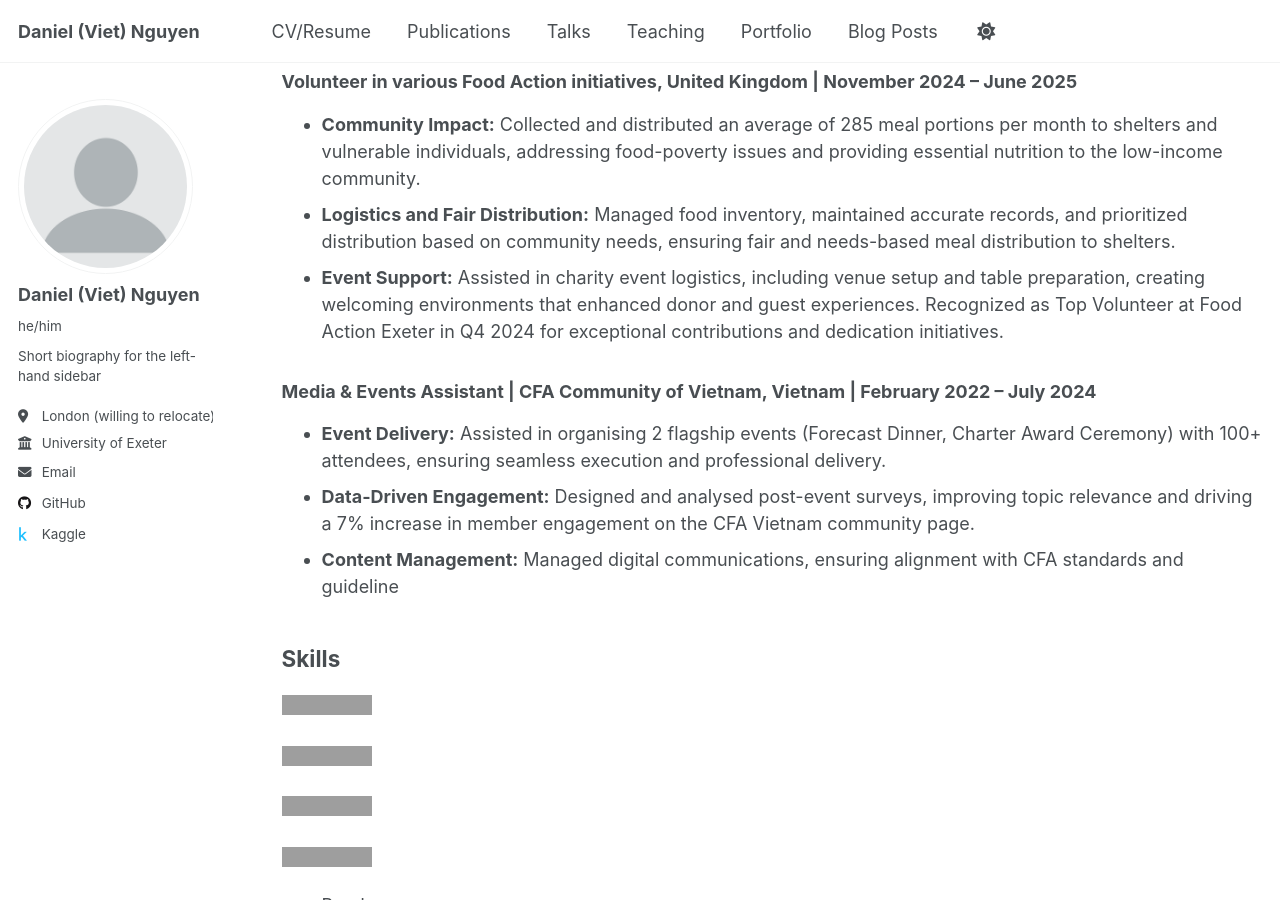
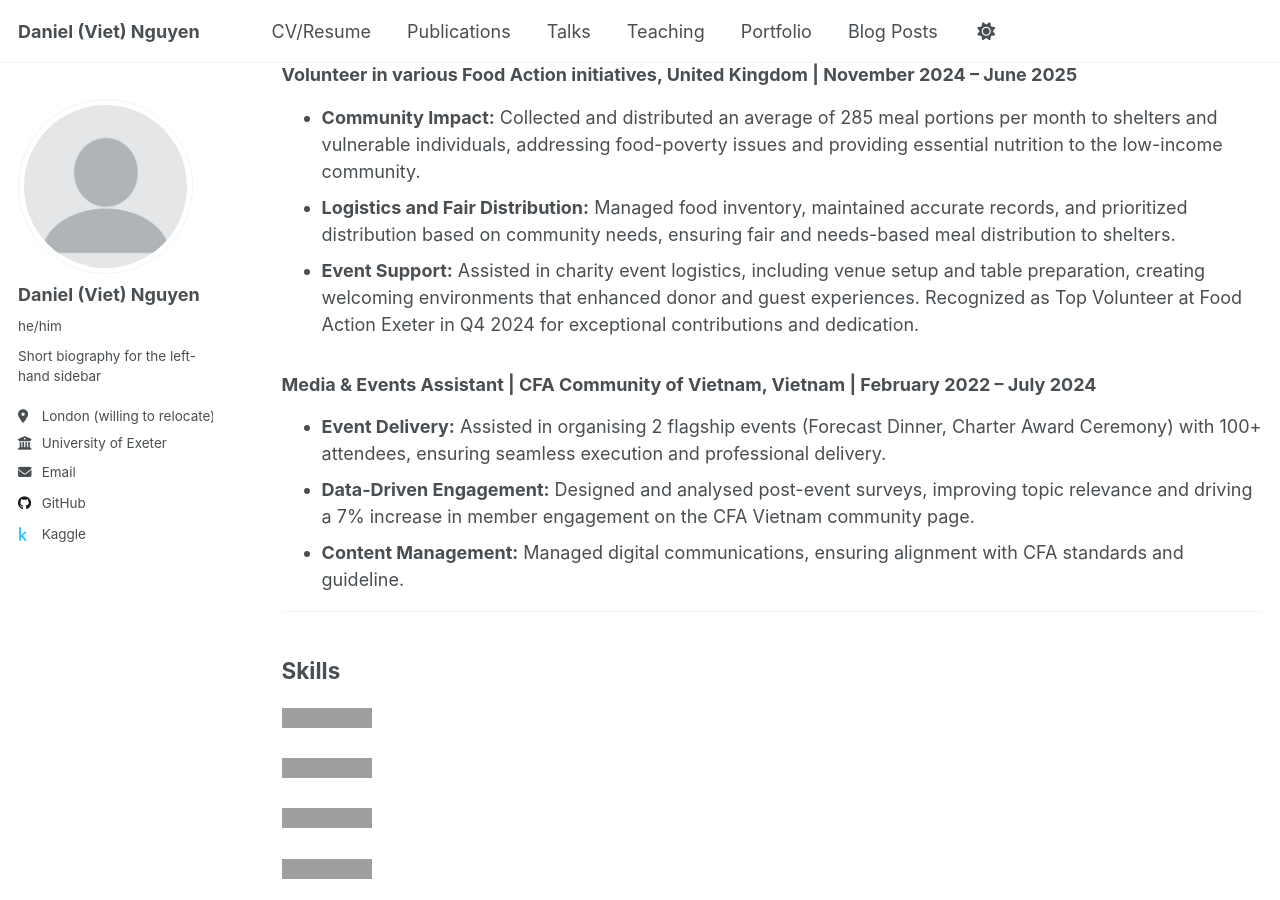
Before and after one commit to Danny-NG-9999/Danny-NG-9999.github.io, a Jekyll site: the page built from _pages/cv.md, in a window 1280 px wide and 900 px high, scrolled down 2524 px. Built offline with Jekyll 4.4.1, drawn with Linux system fonts in a browser that asks for light colours; a script that is not in the unit is left out; grey boxes are pictures that could not be loaded.

Commit message:
update CV

```diff
--- a/_pages/cv.md
+++ b/_pages/cv.md
@@ -9,10 +9,9 @@
 
 {% include base_path %}
 
-## 📎 Download a PDF version of this resume [here](/assets/files/YourName_Resume.pdf){: .btn .btn--primary target="_blank" }
+📎 Download a PDF version of this resume [here](/files/Resume_2025.pdf){: .btn .btn--primary target="_blank" }
 
 ---
-
 ## EDUCATION
 ### MSc Financial Economics, University of Exeter, United Kingdom
 **September 2024 – September 2025**
@@ -25,7 +24,6 @@
     *   **VOIZ Climate Simulation Challenge:** Ranked Top 15 out of 164 teams from 39 UK universities in VOIZ Academy’s national climate case challenge, demonstrating analytical thinking, and effective teamwork under real-world conditions.
 
 ---
-
 ## PROFESSIONAL EXPERIENCE
 ### Transaction Advisory Analyst | Grant Thornton, Vietnam | November 2022 – July 2024
 
@@ -43,19 +41,20 @@
 - **Compliance and Control Testing:** Assessed privileged access rights and application security configurations during system reviews to ensure SOX compliance. Identified and facilitated the remediation of five high-priority access vulnerabilities, strengthening clients’ compliance posture and enhancing the overall control environment.
 - **Project Management:** Contributed to a £3.4m data governance transformation programme, supporting KPMG Lighthouse experts and client teams in aligning data strategy with ISO 27001 and GDPR standards. Assisted with stakeholder communications by preparing presentations, Q&A logs, and progress reports, and processed project documentation for KPMG experts, helping ensure milestones were delivered on time, within budget, and in line with regulatory requirements.
 
+---
 ## COMMUNITY SERVICE & EXTRA CURRICULAR ACTIVITIES
 
 ### Volunteer in various Food Action initiatives, United Kingdom | November 2024 – June 2025
 - **Community Impact:** Collected and distributed an average of 285 meal portions per month to shelters and vulnerable individuals, addressing food-poverty issues and providing essential nutrition to the low-income community.
 - **Logistics and Fair Distribution:** Managed food inventory, maintained accurate records, and prioritized distribution based on community needs, ensuring fair and needs-based meal distribution to shelters.
-- **Event Support:** Assisted in charity event logistics, including venue setup and table preparation, creating welcoming environments that enhanced donor and guest experiences. Recognized as Top Volunteer at Food Action Exeter in Q4 2024 for exceptional contributions and dedication
-initiatives.
+- **Event Support:** Assisted in charity event logistics, including venue setup and table preparation, creating welcoming environments that enhanced donor and guest experiences. Recognized as Top Volunteer at Food Action Exeter in Q4 2024 for exceptional contributions and dedication.
 
 ### Media & Events Assistant | CFA Community of Vietnam, Vietnam | February 2022 – July 2024
 - **Event Delivery:** Assisted in organising 2 flagship events (Forecast Dinner, Charter Award Ceremony) with 100+ attendees, ensuring seamless execution and professional delivery.
 - **Data-Driven Engagement:** Designed and analysed post-event surveys, improving topic relevance and driving a 7% increase in member engagement on the CFA Vietnam community page.
-- **Content Management:** Managed digital communications, ensuring alignment with CFA standards and guideline
+- **Content Management:** Managed digital communications, ensuring alignment with CFA standards and guideline.
 
+---
 ## Skills
 <p>
   <img src="https://img.shields.io/badge/SQL-Intermediate-4479A1?style=flat&logo=mysql&logoColor=white" alt="SQL Skill Badge">
```
